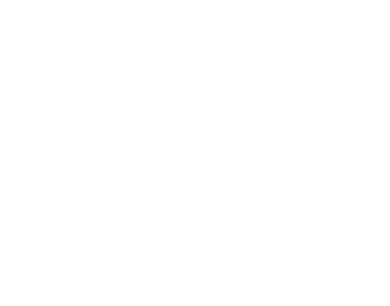
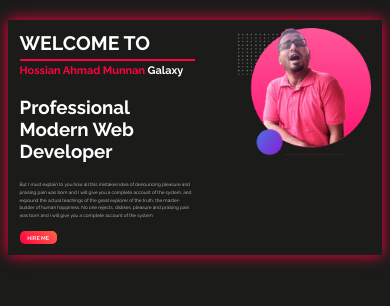
Before and after one commit to hamunna/developer-portfolio-2, a plain HTML site: page index.html in a window 390 px wide. Drawn offline with Linux system fonts and the light colour scheme.

Commit message:
Header Section Complete with Responsive

```diff
--- a/index.html
+++ b/index.html
@@ -5,10 +5,37 @@
     <meta http-equiv="X-UA-Compatible" content="IE=edge">
     <meta name="viewport" content="width=device-width, initial-scale=1.0">
     <title>Web Developer Portfolio-2</title>
+
+    <!-- Raleway Font Links -->
+    <link rel="preconnect" href="https://fonts.googleapis.com">
+    <link rel="preconnect" href="https://fonts.gstatic.com" crossorigin>
+    <link href="https://fonts.googleapis.com/css2?family=Raleway:ital,wght@0,100;0,200;0,300;0,400;0,500;0,600;0,700;0,800;0,900;1,100;1,200;1,300;1,400;1,500;1,600;1,700;1,800;1,900&display=swap" rel="stylesheet">
+
+    <!-- Main Style Sheet -->
+    <link rel="stylesheet" href="style.css">
 </head>
 <body>
 
+    <!-- Header Section Start -->
+    <section class="flex-display" id="header-section">
 
+        <!-- Header Content Section Start -->
+        <div class="half-width" id="header-content-section">
+            <h1 class="text-uppercase welcome">Welcome To</h1>
+            <h1 class="header-name"><span class="pink-text">Hossian Ahmad Munnan</span> Galaxy</h1>
+            <h3 class="designation">Professional Modern Web Developer</h3>
+            <p class="para-text-color">But I must explain to you how all this mistaken idea of denouncing pleasure and praising pain was born and I will give you a complete account of the system, and expound the actual teachings of the great explorer of the truth, the master-builder of human happiness. No one rejects, dislikes. pleasure and praising pain was born and I will give you a complete account of the system</p>
+
+            <a href="#" class="btn text-uppercase">Hire me</a>
+        </div><!-- Header Content Section Start -->
+
+        <div class="half-wdth" id="header-img-section">
+            <img src="images/munna-2.png" alt="">
+        </div>
+
+
+
+    </section><!-- Header Section END -->
 
 </body>
 </html>
--- a/style.css
+++ b/style.css
@@ -0,0 +1,81 @@
+/* Library CSS here... */
+body {
+    font-family: 'Raleway', sans-serif;
+    background-color: rgb(27, 27, 25);
+    color: #fff;
+    margin: 0;
+}
+
+h1 {
+    font-size: 5vw;
+    margin-top: 0;
+    padding-top: 0;
+}
+
+.half-width {
+    width: 50%;
+}
+
+.text-uppercase {
+    text-transform: uppercase;
+}
+
+p {
+    font-size: 1.2vw;
+    line-height: 2vw;
+    color: #ccc;
+}
+
+.btn {
+    padding: .8vw 2vw;
+    background-image: linear-gradient(45deg, rgb(255, 0, 64), tomato);
+    border-radius: 5px;
+    display: inline-block;
+    font-size: 1.4vw;
+    font-weight: 600;
+}
+
+a {
+    color: #fff;
+    font-weight: 600;
+    text-decoration: none;
+}
+
+.flex-display {
+    display: flex;
+}
+
+/* Header CSS here... */
+
+.welcome {
+    border-bottom: 2px solid rgb(255, 0, 64);
+    padding-bottom: 1vw;
+    margin-bottom: 1vw;
+}
+
+#header-section {
+    width: 90%;
+    min-height: 30vw;
+    margin: auto;
+    position: relative;
+    padding: 3vw;
+    margin-top: 20px;
+    box-shadow: 0 0 14px rgb(255, 0, 64);
+}
+
+.header-name{
+    font-size: 2.8vw;
+}
+
+#header-img-section img {
+    width: 34vw;
+    position: absolute;
+    right: 3vw;
+    top: 2vw;
+}
+
+.pink-text {
+    color: rgb(255, 0, 64)
+}
+
+/* Dream Big CSS here... */
```
Also changed, not shown: images/Munna-Portfolio-Image-1.png (added), images/dream-bg.png (added), images/exp-bg.png (added), images/munna-2.png (added), images/top-banner.png (added).
